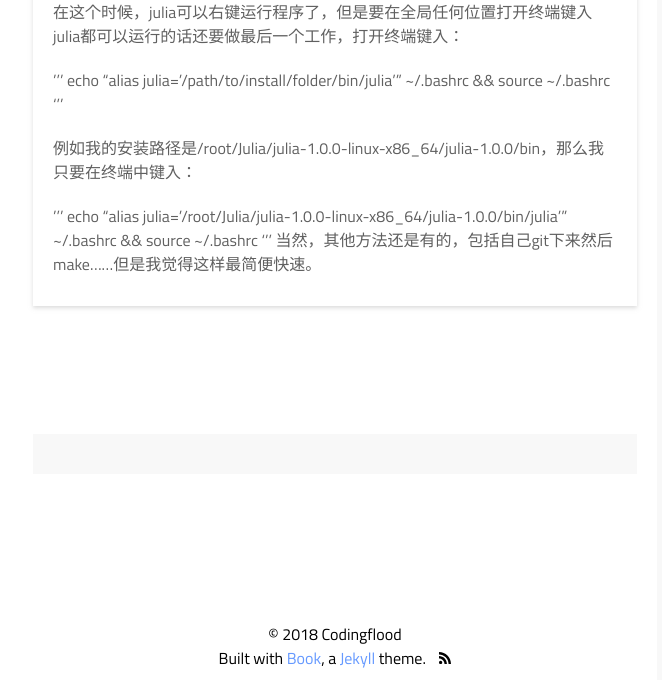
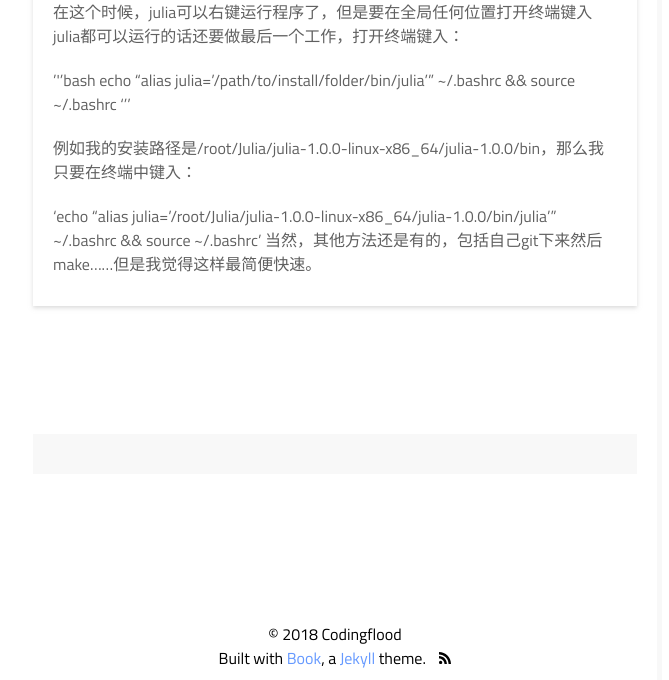
Before and after one commit to codingflood/codingflood.github.io, a Jekyll site: the page built from _posts/2018-10-31-How-To-Install-Julia.md, in a window 1280 px wide. Shown: the part 2814-3494 px from the top of the page, without its empty margins (490-1159 px from the left). Built offline with Jekyll 4.4.1, drawn with Linux system fonts in a browser that asks for light colours; comment, search, counter and statistics services are not loaded.

Commit message:
3st update article

```diff
--- a/_posts/2018-10-31-How-To-Install-Julia.md
+++ b/_posts/2018-10-31-How-To-Install-Julia.md
@@ -14,31 +14,30 @@
 
 到官网上https://julialang.org/downloads/ 下载一个Generic Linux Binaries for x86包，根据你的电脑选择32还是64位的，如图：
 
-![julia 安装包下载](assets/img/juliapkg1.png/683x384)
+![julia 安装包下载](/assets/img/juliapkg1.png/683x384)
 
 下载下来之后，解压到你想放的位置：
 
-![julia 安装](assets/img/juliapkg2.png/683x384)
+![julia 安装](/assets/img/juliapkg2.png/683x384)
 
 
-![julia 安装](assets/img/juliapkg3.png/683x384)
+![julia 安装](/assets/img/juliapkg3.png/683x384)
 
 
-![julia 安装](assets/img/juliapkg4.png/683x384)
+![julia 安装](/assets/img/juliapkg4.png/683x384)
 
 其中，julia可运行程序就在bin文件夹中：
 
-![julia 安装](assets/img/juliapkg5.png/683x384)
+![julia 安装](/assets/img/juliapkg5.png/683x384)
 
 在这个时候，julia可以右键运行程序了，但是要在全局任何位置打开终端键入julia都可以运行的话还要做最后一个工作，打开终端键入：
 
-'''
+'''bash
 echo "alias julia='/path/to/install/folder/bin/julia'"  ~/.bashrc && source ~/.bashrc
 '''
 
 例如我的安装路径是/root/Julia/julia-1.0.0-linux-x86_64/julia-1.0.0/bin，那么我只要在终端中键入：
 
-'''
-echo "alias julia='/root/Julia/julia-1.0.0-linux-x86_64/julia-1.0.0/bin/julia'"  ~/.bashrc && source ~/.bashrc
-'''
+
+'echo "alias julia='/root/Julia/julia-1.0.0-linux-x86_64/julia-1.0.0/bin/julia'"  ~/.bashrc && source ~/.bashrc'
 当然，其他方法还是有的，包括自己git下来然后make……但是我觉得这样最简便快速。
```
